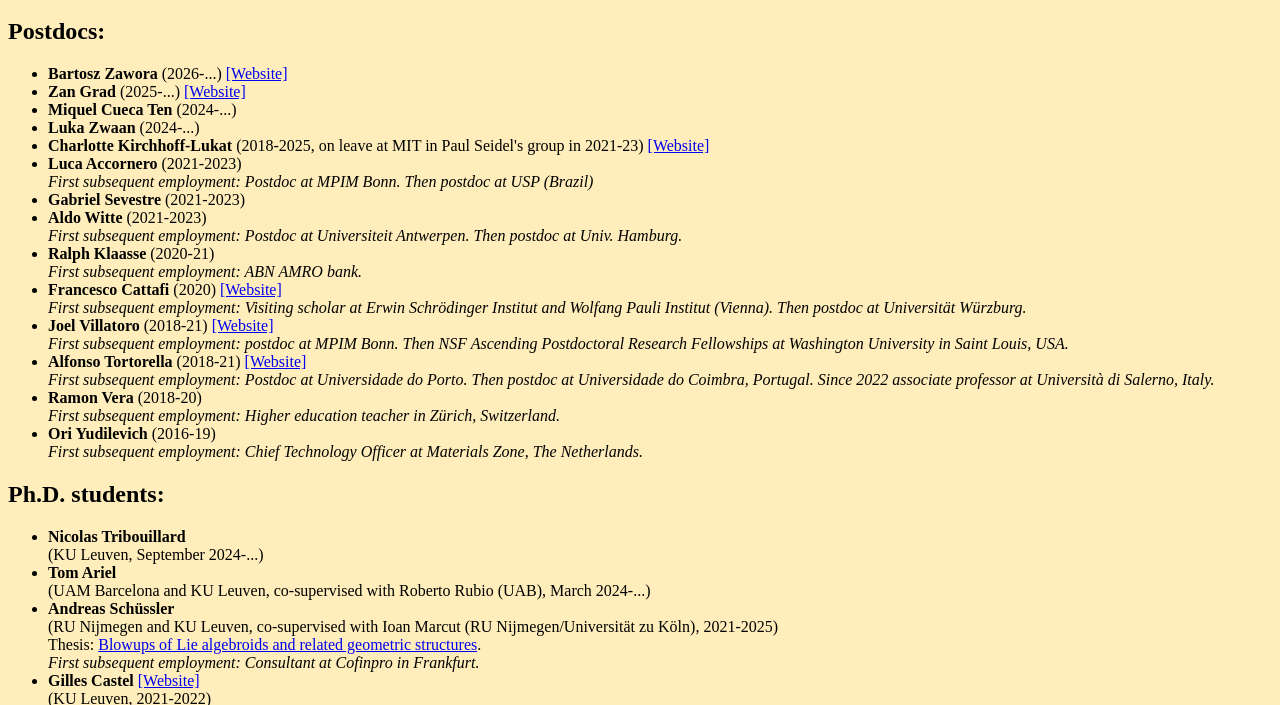
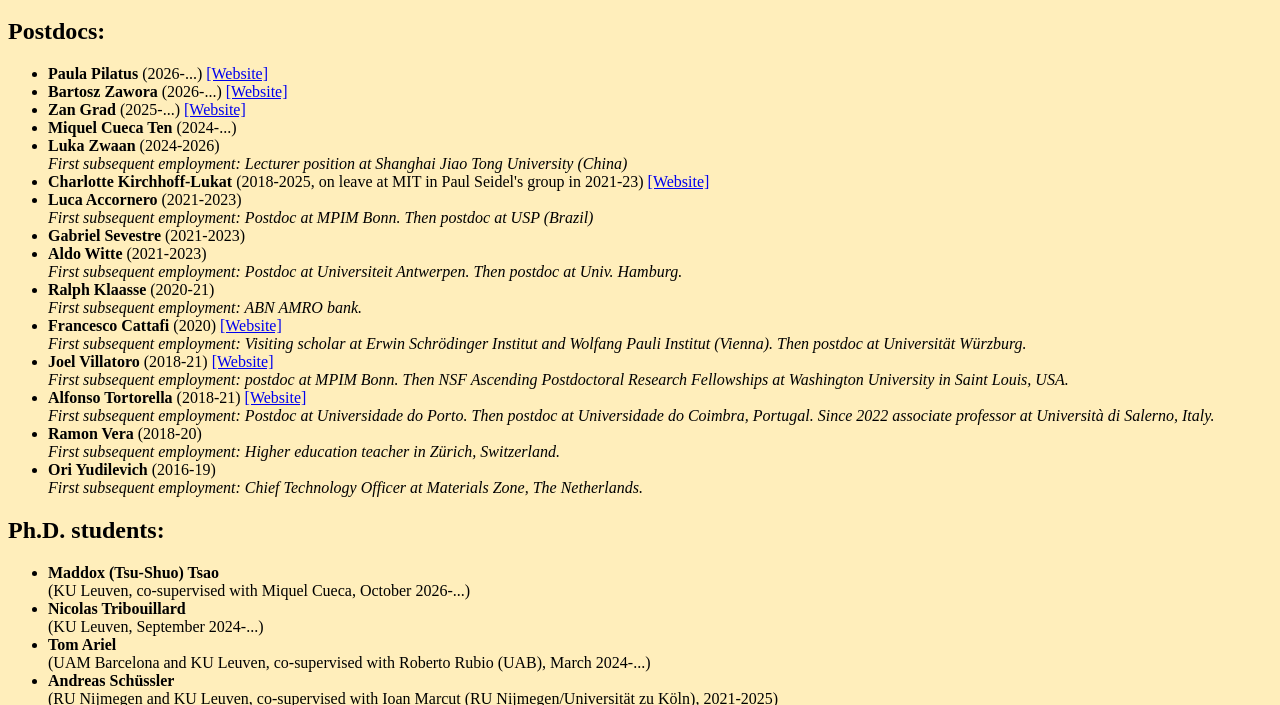
Before and after one commit to MarcoZambonMath/marcozambonmath.github.io, a plain HTML site: page students.html in a window 1280 px wide. Shown: the part 48-753 px from the top of the page. Drawn offline with Linux system fonts and the light colour scheme.

Commit message:
Add files via upload

```diff
--- a/students.html
+++ b/students.html
@@ -24,6 +24,8 @@
 
 <h2>Postdocs:</h2>
 <ul>
+<li> <b>Paula Pilatus</b> (2026-...)
+<a href=https://www.kuleuven.be/wieiswie/en/person/00191585>[Website]</a>
 
 <li> <b>Bartosz Zawora</b> (2026-...)
 <a href=://bmzawora.github.io/>[Website]</a>
@@ -33,7 +35,9 @@
 
 <li> <b>Miquel Cueca Ten</b> (2024-...)
 
-<li> <b>Luka Zwaan</b> (2024-...)
+<li> <b>Luka Zwaan</b> (2024-2026)
+<a href=https://lukazwaan.github.io/></a>
+<br> <em>First subsequent employment: Lecturer position at Shanghai Jiao Tong University (China)</em>
 
 <li> <b>Charlotte Kirchhoff-Lukat</b> (2018-2025, on leave at MIT in Paul Seidel's group in 2021-23)
 <a href=https://wis.kuleuven.be/meetkunde/kirchhoff-lukat>[Website]</a>
@@ -73,6 +77,8 @@
 <h2>Ph.D. students:</h2>
 <ul>
 
+ <li> <b> Maddox (Tsu-Shuo) Tsao</b>
+<br> (KU Leuven, co-supervised with Miquel Cueca, October 2026-...)
 
 <li> <b>Nicolas Tribouillard</b>
 <br> (KU Leuven, September 2024-...)
@@ -134,6 +140,9 @@ I was also a formal co-supervisor of
 
 
 <ul>
+<li> <b>Gijs Homminga</b>
+<br> (Master in mathematics, KU Leuven, 2025-...).
+
 <li> <b>Jo Heynen</b>
 <br> (Master in mathematics, KU Leuven, 2024-2026).
 <br> Thesis: <a href=./students/Deformation_Theory_of_Lie_Algebraic_Structures[Final].pdf>Deformation Theory of
```
